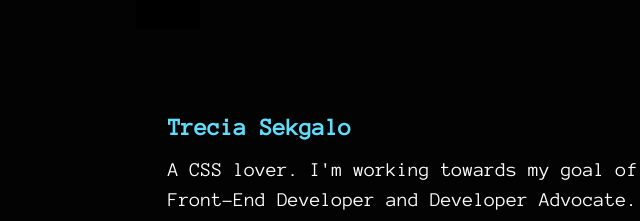
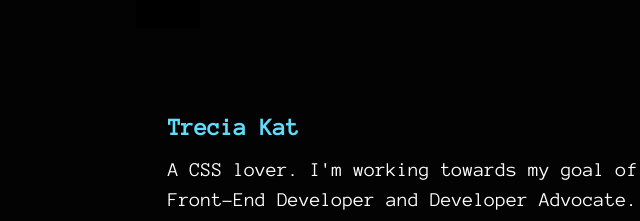
Before and after one commit to TreciaKS/portfolio-website, a plain HTML site: page index.html in a window 1280 px wide. Shown: the part 947-1168 px from the top of the page, 472-1112 px from the left. Drawn offline with nearby package versions, Linux system fonts and the light colour scheme; a web font is replaced by a local one.

Commit message:
updated name

```diff
--- a/index.html
+++ b/index.html
@@ -71,7 +71,7 @@
 
       <div>
 
-        <h2 class="about-subtitle">Trecia Sekgalo</h2>
+        <h2 class="about-subtitle">Trecia Kat</h2>
         <p class="about-text">A CSS lover. I'm working towards my goal of being a great Front-End Developer and Developer Advocate. I'm very passionate about this field because drives me to be inquisitive and resourceful.</p>
         <p class="about-text"> I taught myself how to code so that I may acquire the ability to improve the quality of websites and to bring my ideas to life.</p>
         <br>
```
